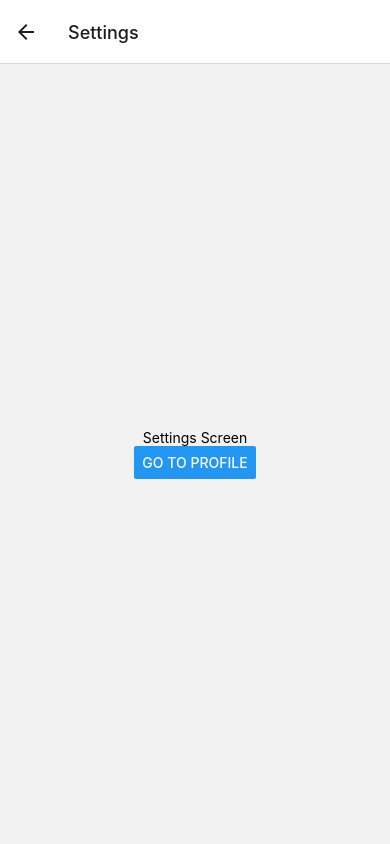
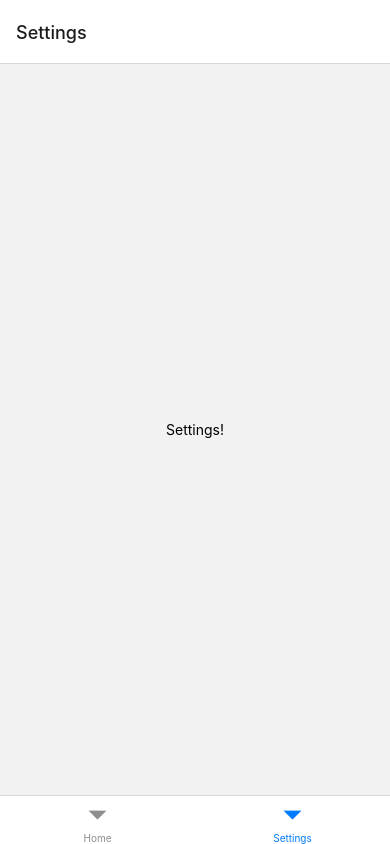
Before and after one commit to KarmaCummunity/MVP, a React Native app: screen /Settings in a window 390 px wide. Built offline with nearby package versions, Linux system fonts and the light colour scheme.

Commit message:
add bottom bar

```diff
--- a/App.tsx
+++ b/App.tsx
@@ -1,59 +1,148 @@
-import * as React from "react";
-import { View, Text, Button } from "react-native";
-import { NavigationContainer } from "@react-navigation/native";
-import { createNativeStackNavigator, NativeStackScreenProps } from "@react-navigation/native-stack";
+import React from 'react';
+import { NavigationContainer } from '@react-navigation/native';
+import Bottom from "./screens/bottom/bottom"
 
-export type RootStackParamList = {
-  Home: undefined;
-  Settings: undefined;
-  Profile: undefined;
-};
 
-type HomeScreenProps = NativeStackScreenProps<RootStackParamList, "Home">;
-
-const HomeScreen: React.FC<HomeScreenProps> = (props) => {
-  return (
-    <View style={{ flex: 1, alignItems: "center", justifyContent: "center" }}>
-      <Button title='Go to Profile' onPress={() => props.navigation.push("Profile")} />
-      <Button title='Go to Settings' onPress={() => props.navigation.push("Settings")} />
-    </View>
-  );
-};
-
-type SettingsScreenProps = NativeStackScreenProps<RootStackParamList, "Settings">;
-
-const SettingsScreen: React.FC<SettingsScreenProps> = (props) => {
-  return (
-    <View style={{ flex: 1, alignItems: "center", justifyContent: "center" }}>
-      <Text>Settings Screen</Text>
-      <Button title='Go to Profile' onPress={() => props.navigation.push("Profile")} />
-    </View>
-  );
-};
-
-type ProfileScreenProps = NativeStackScreenProps<RootStackParamList, "Profile">;
-
-const ProfileScreen: React.FC<ProfileScreenProps> = (props) => {
-  return (
-    <View style={{ flex: 1, alignItems: "center", justifyContent: "center" }}>
-      <Text>Profile Screen</Text>
-      <Button title='Go to Settings' onPress={() => props.navigation.push("Settings")} />
-    </View>
-  );
-};
-
-const Stack = createNativeStackNavigator<RootStackParamList>();
-
-function App() {
+export default function App() {
   return (
     <NavigationContainer>
-      <Stack.Navigator>
-        <Stack.Screen name='Home' component={HomeScreen} />
-        <Stack.Screen name='Profile' component={ProfileScreen} />
-        <Stack.Screen name='Settings' component={SettingsScreen} />
-      </Stack.Navigator>
+      <Bottom />
     </NavigationContainer>
   );
 }
 
-export default App;
+
+
+
+
+
+
+
+
+
+
+
+
+// import * as React from "react";
+// import { View, Text, Button } from "react-native";
+// import { NavigationContainer } from "@react-navigation/native";
+// import { createNativeStackNavigator, NativeStackScreenProps } from "@react-navigation/native-stack";
+
+// export type RootStackParamList = {
+//   Home: undefined;
+//   Settings: undefined;
+//   Profile: undefined;
+// };
+
+// type HomeScreenProps = NativeStackScreenProps<RootStackParamList, "Home">;
+
+// const HomeScreen: React.FC<HomeScreenProps> = (props) => {
+//   return (
+//     <View style={{ flex: 1, alignItems: "center", justifyContent: "center" }}>
+//       <Button title='Go to Profile' onPress={() => props.navigation.push("Profile")} />
+//       <Button title='Go to Settings' onPress={() => props.navigation.push("Settings")} />
+//     </View>
+//   );
+// };
+
+// type SettingsScreenProps = NativeStackScreenProps<RootStackParamList, "Settings">;
+
+// const SettingsScreen: React.FC<SettingsScreenProps> = (props) => {
+//   return (
+//     <View style={{ flex: 1, alignItems: "center", justifyContent: "center" }}>
+//       <Text>Settings Screen</Text>
+//       <Button title='Go to Profile' onPress={() => props.navigation.push("Profile")} />
+//     </View>
+//   );
+// };
+
+// type ProfileScreenProps = NativeStackScreenProps<RootStackParamList, "Profile">;
+
+// const ProfileScreen: React.FC<ProfileScreenProps> = (props) => {
+//   return (
+//     <View style={{ flex: 1, alignItems: "center", justifyContent: "center" }}>
+//       <Text>Profile Screen</Text>
+//       <Button title='Go to Settings' onPress={() => props.navigation.push("Settings")} />
+//     </View>
+//   );
+// };
+
+// const Stack = createNativeStackNavigator<RootStackParamList>();
+
+// function App() {
+//   return (
+//     <NavigationContainer>
+//       <Stack.Navigator>
+//         <Stack.Screen name='Home' component={HomeScreen} />
+//         <Stack.Screen name='Profile' component={ProfileScreen} />
+//         <Stack.Screen name='Settings' component={SettingsScreen} />
+//       </Stack.Navigator>
+//     </NavigationContainer>
+//   );
+// }
+
+// export default App;
+// import React from "react";
+// import AppNavigator from "./AppNavigator";
+
+// export default function App() {
+//   return <AppNavigator />;
+// }
+
+// import * as React from "react";
+// import { View, Text, Button } from "react-native";
+// import { NativeStackScreenProps } from "@react-navigation/native-stack";
+// import { RootStackParamList } from "../AppNavigator"
+
+// type HomeScreenProps = NativeStackScreenProps<RootStackParamList, "Home">;
+
+// const Home: React.FC<HomeScreenProps> = (props) => {
+//   return (
+//     <View style={{ flex: 1, alignItems: "center", justifyContent: "center" }}>
+//       <Button title='Go to Profile' onPress={() => props.navigation.push("Profile")} />
+//       <Button title='Go to Settings' onPress={() => props.navigation.push("Settings")} />
+//     </View>
+//   );
+// };
+
+// export default Home;
+
+// import * as React from 'react';
+// import { Text, View } from 'react-native';
+// import { NavigationContainer } from '@react-navigation/native';
+// import { createBottomTabNavigator } from '@react-navigation/bottom-tabs';
+
+// function HomeScreen() {
+//   return (
+//     <View style={{ flex: 1, justifyContent: 'center', alignItems: 'center' }}>
+//       <Text>Home!</Text>
+//     </View>
+//   );
+// }
+
+// function SettingsScreen() {
+//   return (
+//     <View style={{ flex: 1, justifyContent: 'center', alignItems: 'center' }}>
+//       <Text>Settings!</Text>
+//     </View>
+//   );
+// }
+
+// const Tab = createBottomTabNavigator();
+
+// function MyTabs() {
+//   return (
+//     <Tab.Navigator>
+//       <Tab.Screen name="Home" component={HomeScreen} />
+//       <Tab.Screen name="Settings" component={SettingsScreen} />
+//     </Tab.Navigator>
+//   );
+// }
+
+// export default function App() {
+//   return (
+//     <NavigationContainer>
+//       <MyTabs />
+//     </NavigationContainer>
+//   );
+// }
--- /dev/null
+++ b/AppNavigator.tsx
@@ -0,0 +1,28 @@
+import * as React from "react";
+import { NavigationContainer } from "@react-navigation/native";
+import { createNativeStackNavigator } from "@react-navigation/native-stack";
+import Home from "./screens/home";
+import Settings from "./screens/settings";
+import Profile from "./screens/profile";
+
+export type RootStackParamList = {
+  Home: undefined;
+  Settings: undefined;
+  Profile: undefined;
+};
+
+const Stack = createNativeStackNavigator<RootStackParamList>();
+
+function AppNavigator() {
+  return (
+    <NavigationContainer>
+      <Stack.Navigator>
+        <Stack.Screen name='Home' component={Home} />
+        <Stack.Screen name='Profile' component={Profile} />
+        <Stack.Screen name='Settings' component={Settings} />
+      </Stack.Navigator>
+    </NavigationContainer>
+  );
+}
+
+export default AppNavigator;
--- a/package.json
+++ b/package.json
@@ -10,6 +10,7 @@
   },
   "dependencies": {
     "@expo/webpack-config": "^19.0.0",
+    "@react-navigation/bottom-tabs": "^6.5.8",
     "@react-navigation/native": "^6.1.7",
     "@react-navigation/native-stack": "^6.9.13",
     "expo": "^49.0.9",
--- /dev/null
+++ b/screens/bottom/bottom.tsx
@@ -0,0 +1,31 @@
+// import { createBottomTabNavigator } from '@react-navigation/bottom-tabs';
+// // import Home from "../home";
+// // import Settings from "../settings";
+// // import Profile from "../profile";
+
+// const Tab = createBottomTabNavigator();
+
+// function bottom() {
+//   return (
+//     <Tab.Navigator>
+//       <Tab.Screen name="Home" component={Home} />
+//       <Tab.Screen name="Settings" component={Settings} />
+//     </Tab.Navigator>
+//   );
+// }
+import { createBottomTabNavigator } from '@react-navigation/bottom-tabs';
+import HomeScreen from '../home'; // Update the file path
+import SettingsScreen from '../settings'; // Update the file path
+
+
+const Tab = createBottomTabNavigator();
+function Bottom() {
+  return (
+    <Tab.Navigator>
+      <Tab.Screen name="Home" component={HomeScreen} />
+      <Tab.Screen name="Settings" component={SettingsScreen} />
+    </Tab.Navigator>
+  );
+}
+
+export default Bottom
--- /dev/null
+++ b/screens/home.tsx
@@ -0,0 +1,30 @@
+// import * as React from "react";
+// import { View, Text, Button } from "react-native";
+// import { NativeStackScreenProps } from "@react-navigation/native-stack";
+// import { RootStackParamList } from "../AppNavigator"
+
+// type HomeScreenProps = NativeStackScreenProps<RootStackParamList, "Home">;
+
+// const Home: React.FC<HomeScreenProps> = (props) => {
+//   return (
+//     <View style={{ flex: 1, alignItems: "center", justifyContent: "center" }}>
+//       <Button title='Go to Profile' onPress={() => props.navigation.push("Profile")} />
+//       <Button title='Go to Settings' onPress={() => props.navigation.push("Settings")} />
+//     </View>
+//   );
+// };
+
+// export default Home;
+
+import React from 'react';
+import { Text, View } from 'react-native';
+
+function HomeScreen() {
+  return (
+    <View style={{ flex: 1, justifyContent: 'center', alignItems: 'center' }}>
+      <Text>Home!</Text>
+    </View>
+  );
+}
+
+export default HomeScreen;
--- /dev/null
+++ b/screens/profile.tsx
@@ -0,0 +1,18 @@
+import * as React from "react";
+import { View, Text, Button } from "react-native";
+import { NativeStackScreenProps } from "@react-navigation/native-stack";
+import { RootStackParamList } from "../AppNavigator"
+
+
+type ProfileScreenProps = NativeStackScreenProps<RootStackParamList, "Profile">;
+
+const Profile: React.FC<ProfileScreenProps> = ({ navigation }) => {
+  return (
+    <View style={{ flex: 1, alignItems: "center", justifyContent: "center" }}>
+      <Text>Profile Screen</Text>
+      <Button title='Go to Settings' onPress={() => navigation.navigate("Settings")} />
+    </View>
+  );
+};
+
+export default Profile;
--- /dev/null
+++ b/screens/settings.tsx
@@ -0,0 +1,30 @@
+// import * as React from "react";
+// import { View, Text, Button } from "react-native";
+// import { NativeStackScreenProps } from "@react-navigation/native-stack";
+// import { RootStackParamList } from "../AppNavigator"
+
+// type SettingsScreenProps = NativeStackScreenProps<RootStackParamList, "Settings">;
+
+// const Settings: React.FC<SettingsScreenProps> = (props) => {
+//   return (
+//     <View style={{ flex: 1, alignItems: "center", justifyContent: "center" }}>
+//       <Text>Settings Screen</Text>
+//       <Button title='Go to Profile' onPress={() => props.navigation.push("Profile")} />
+//     </View>
+//   );
+// };
+// export default Settings;
+
+
+import React from 'react';
+import { Text, View } from 'react-native';
+
+function SettingsScreen() {
+  return (
+    <View style={{ flex: 1, justifyContent: 'center', alignItems: 'center' }}>
+      <Text>Settings!</Text>
+    </View>
+  );
+}
+
+export default SettingsScreen;
```
Also changed, not shown: screens/login.tsx (added, +21 -0 lines), screens/mainScreen.tsx (added, +43 -0 lines), screens/bottom/menu.tsx (added), 1 other file (tests, documents, lock files or other folders).
